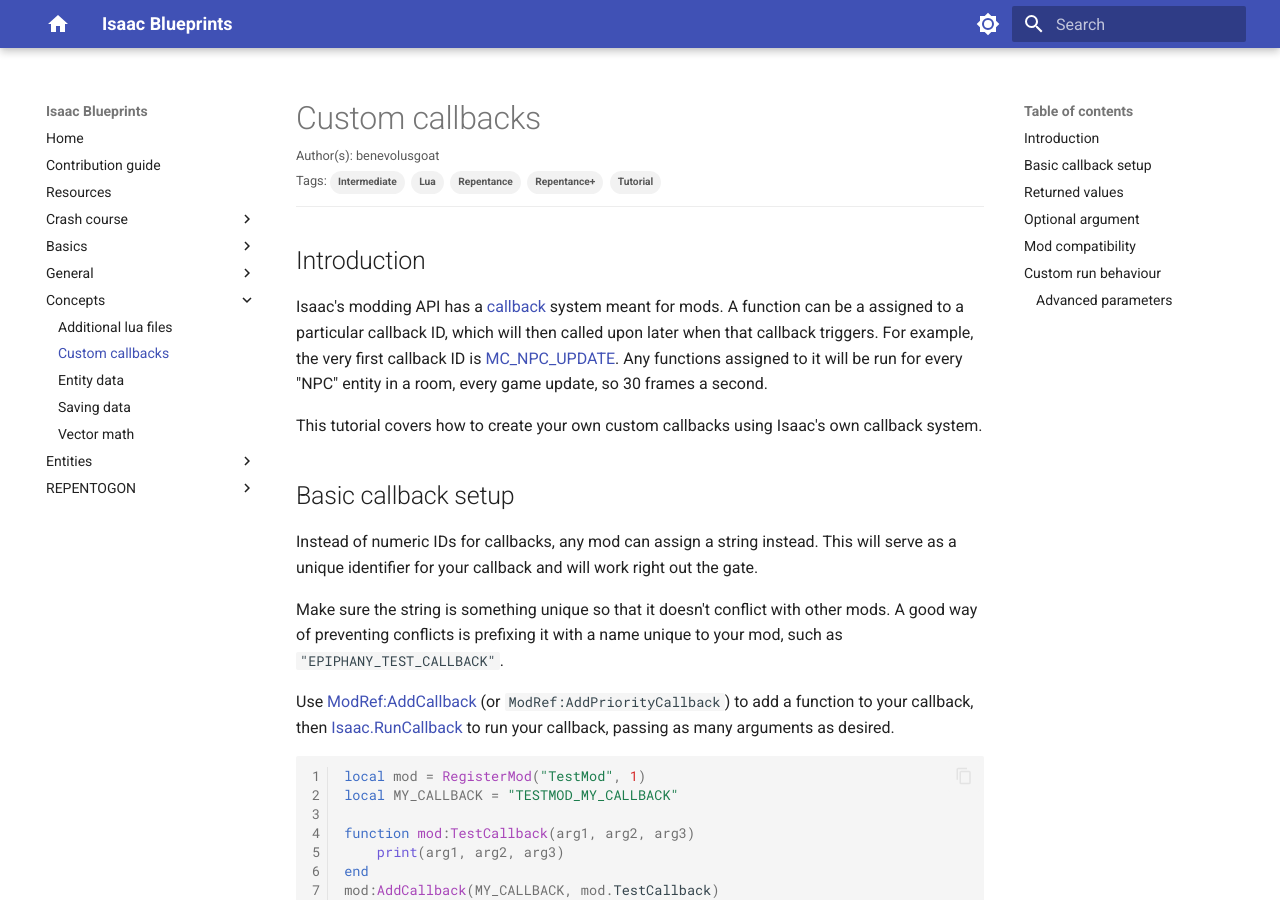
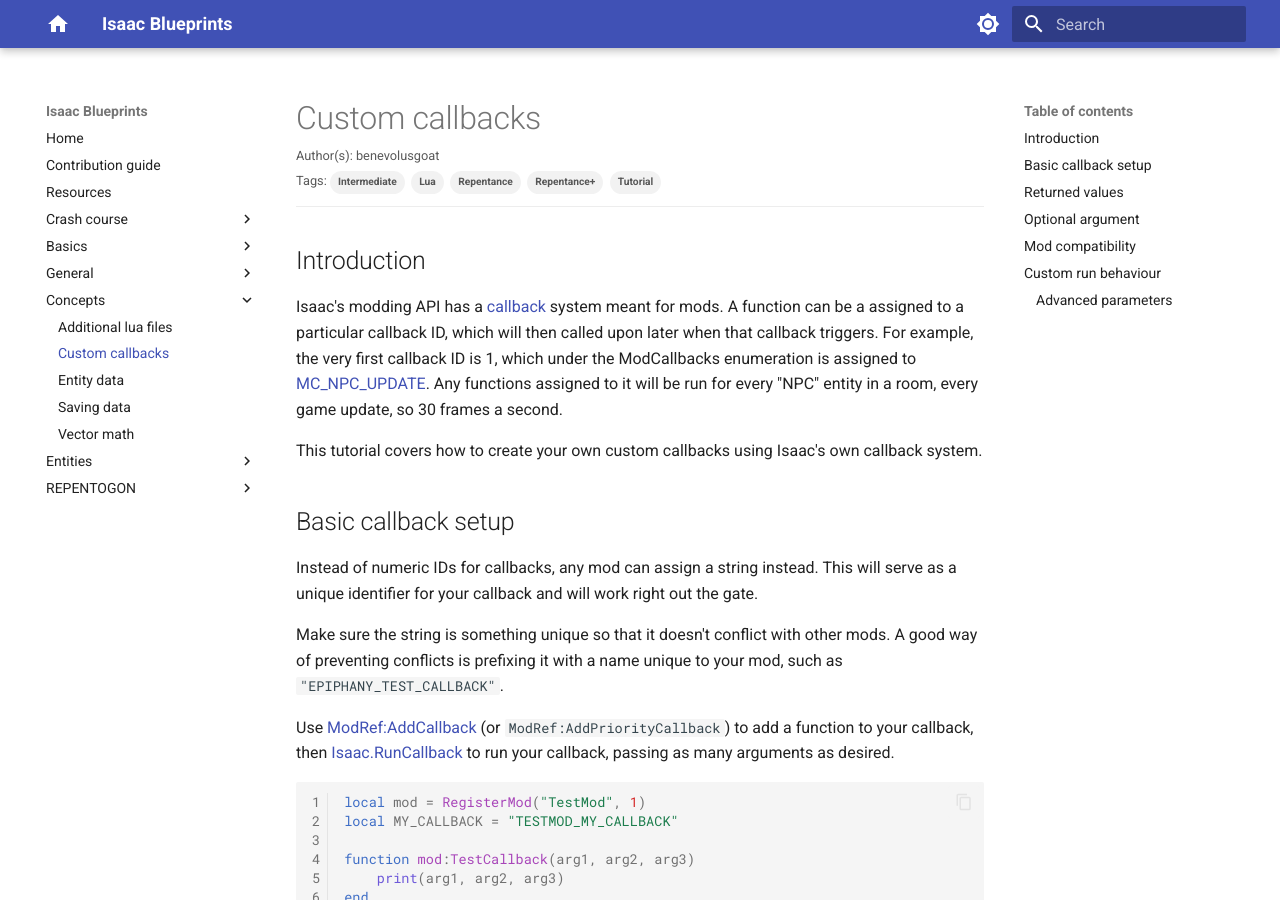
Before and after one commit to catinsurance/IsaacBlueprints, an MkDocs documentation site: the page built from docs/tutorials/concepts/custom_callbacks.md, in a window 1280 px wide and 900 px high. Built offline with MkDocs 1.6.1 and Material for MkDocs 9.7.7, drawn with Linux system fonts in a browser that asks for light colours; comment, search, counter and statistics services are not loaded.

Commit message:
Mention vanilla callbacks use numerical IDs

```diff
--- a/docs/tutorials/concepts/custom_callbacks.md
+++ b/docs/tutorials/concepts/custom_callbacks.md
@@ -13,7 +13,7 @@ tags:
 
 ## Introduction
 
-Isaac's modding API has a [callback](https://en.wikipedia.org/wiki/Callback_(computer_programming)) system meant for mods. A function can be a assigned to a particular callback ID, which will then called upon later when that callback triggers. For example, the very first callback ID is [MC_NPC_UPDATE](https://wofsauge.github.io/IsaacDocs/rep/enums/ModCallbacks.html#mc_npc_update). Any functions assigned to it will be run for every "NPC" entity in a room, every game update, so 30 frames a second.
+Isaac's modding API has a [callback](https://en.wikipedia.org/wiki/Callback_(computer_programming)) system meant for mods. A function can be a assigned to a particular callback ID, which will then called upon later when that callback triggers. For example, the very first callback ID is 1, which under the ModCallbacks enumeration is assigned to [MC_NPC_UPDATE](https://wofsauge.github.io/IsaacDocs/rep/enums/ModCallbacks.html#mc_npc_update). Any functions assigned to it will be run for every "NPC" entity in a room, every game update, so 30 frames a second.
 
 This tutorial covers how to create your own custom callbacks using Isaac's own callback system.
 
```
